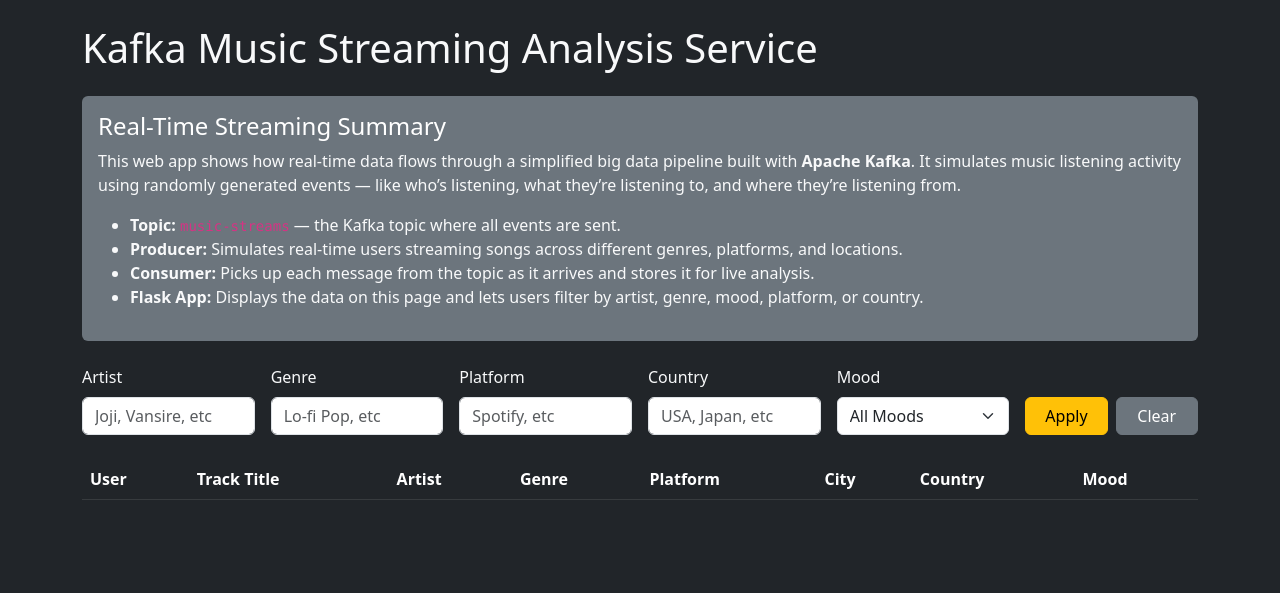
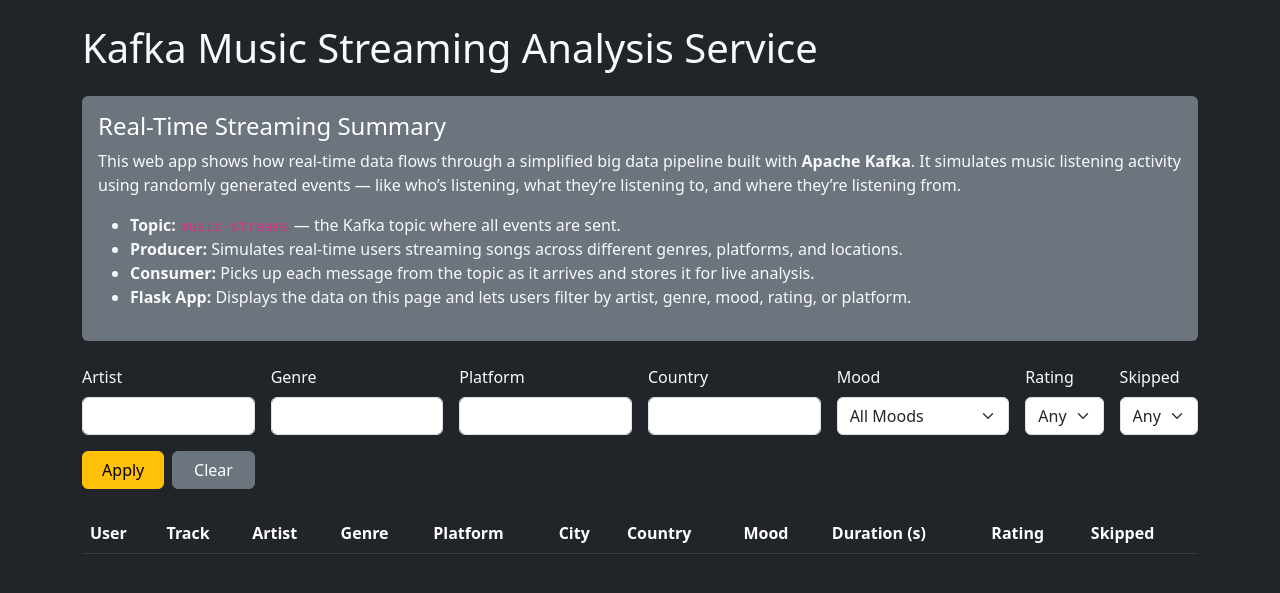
Before and after one commit to tpeterz/BigData_Kafka, a Flask app: page / in a window 1280 px wide. Shown: the top 593 px of the page. Run offline with Flask 3, Linux system fonts and the light colour scheme; lists and menus that the app fills with data are empty.

Commit message:
Update readme

```diff
--- a/app.py
+++ b/app.py
@@ -6,11 +6,14 @@
 
 @app.route('/')
 def index():
+    # Read filters from query params
     artist = request.args.get('artist', '').lower()
     genre = request.args.get('genre', '').lower()
     platform = request.args.get('platform', '').lower()
     country = request.args.get('country', '').lower()
     mood = request.args.get('mood', '').lower()
+    rating = request.args.get('rating', '').strip()
+    skipped = request.args.get('skipped', '').lower()
 
     filtered = []
     for msg in received_messages:
@@ -24,10 +27,17 @@
             continue
         if mood and mood not in msg.get('mood', '').lower():
             continue
+        if rating and str(msg.get('rating', '')) != rating:
+            continue
+        if skipped:
+            is_skipped = msg.get('skipped', False)
+            if skipped == "yes" and not is_skipped:
+                continue
+            if skipped == "no" and is_skipped:
+                continue
         filtered.append(msg)
 
     return render_template('index.html', messages=filtered)
-
 
 def start_consumer():
     print("Starting consumer thread from Flask app...")
--- a/consumer.py
+++ b/consumer.py
@@ -15,10 +15,15 @@
 received_messages = []
 
 def consume_messages():
-    global received_messages  # <- ensures shared access
+    global received_messages
     for message in consumer:
-        data = message.value
-        print(f"Received: {data}")
-        received_messages.append(data)
-        if len(received_messages) > 50:
-            received_messages.pop(0)
+        try:
+            data = message.value
+
+            print(f"Received: {data}")
+            received_messages.append(data)
+
+            if len(received_messages) > 50:
+                received_messages.pop(0)
+        except Exception as e:
+            print("Error processing message:", e)
--- a/templates/index.html
+++ b/templates/index.html
@@ -21,7 +21,7 @@
                 <li><strong>Topic:</strong> <code>music-streams</code> — the Kafka topic where all events are sent.</li>
                 <li><strong>Producer:</strong> Simulates real-time users streaming songs across different genres, platforms, and locations.</li>
                 <li><strong>Consumer:</strong> Picks up each message from the topic as it arrives and stores it for live analysis.</li>
-                <li><strong>Flask App:</strong> Displays the data on this page and lets users filter by artist, genre, mood, platform, or country.</li>
+                <li><strong>Flask App:</strong> Displays the data on this page and lets users filter by artist, genre, mood, rating, or platform.</li>
             </ul>
         </div>
 
@@ -29,19 +29,19 @@
         <form method="get" class="mb-4 row g-3 align-items-end">
             <div class="col-md-2">
                 <label for="artist" class="form-label">Artist</label>
-                <input type="text" class="form-control" name="artist" id="artist" placeholder="Joji, Vansire, etc" value="{{ request.args.get('artist', '') }}">
+                <input type="text" class="form-control" name="artist" id="artist" value="{{ request.args.get('artist', '') }}">
             </div>
             <div class="col-md-2">
                 <label for="genre" class="form-label">Genre</label>
-                <input type="text" class="form-control" name="genre" id="genre" placeholder="Lo-fi Pop, etc" value="{{ request.args.get('genre', '') }}">
+                <input type="text" class="form-control" name="genre" id="genre" value="{{ request.args.get('genre', '') }}">
             </div>
             <div class="col-md-2">
                 <label for="platform" class="form-label">Platform</label>
-                <input type="text" class="form-control" name="platform" id="platform" placeholder="Spotify, etc" value="{{ request.args.get('platform', '') }}">
+                <input type="text" class="form-control" name="platform" id="platform" value="{{ request.args.get('platform', '') }}">
             </div>
             <div class="col-md-2">
                 <label for="country" class="form-label">Country</label>
-                <input type="text" class="form-control" name="country" id="country" placeholder="USA, Japan, etc" value="{{ request.args.get('country', '') }}">
+                <input type="text" class="form-control" name="country" id="country" value="{{ request.args.get('country', '') }}">
             </div>
             <div class="col-md-2">
                 <label for="mood" class="form-label">Mood</label>
@@ -52,25 +52,44 @@
                     {% endfor %}
                 </select>
             </div>
+            <div class="col-md-1">
+                <label for="rating" class="form-label">Rating</label>
+                <select id="rating" name="rating" class="form-select">
+                    <option value="">Any</option>
+                    {% for r in range(0, 6) %}
+                    <option value="{{ r }}" {% if request.args.get('rating') == r|string %}selected{% endif %}>{{ r }}</option>
+                    {% endfor %}
+                </select>
+            </div>
+            <div class="col-md-1">
+                <label for="skipped" class="form-label">Skipped</label>
+                <select id="skipped" name="skipped" class="form-select">
+                    <option value="">Any</option>
+                    <option value="yes" {% if request.args.get('skipped') == 'yes' %}selected{% endif %}>Yes</option>
+                    <option value="no" {% if request.args.get('skipped') == 'no' %}selected{% endif %}>No</option>
+                </select>
+            </div>
             <div class="col-md-2 d-flex gap-2">
                 <button type="submit" class="btn btn-warning w-100">Apply</button>
                 <a href="/" class="btn btn-secondary w-100">Clear</a>
             </div>
         </form>
 
-
         <!-- Streaming Data Table -->
         <table class="table table-dark table-striped">
             <thead>
                 <tr>
                     <th>User</th>
-                    <th>Track Title</th>
+                    <th>Track</th>
                     <th>Artist</th>
                     <th>Genre</th>
                     <th>Platform</th>
                     <th>City</th>
                     <th>Country</th>
                     <th>Mood</th>
+                    <th>Duration (s)</th>
+                    <th>Rating</th>
+                    <th>Skipped</th>
                 </tr>
             </thead>
             <tbody>
@@ -84,6 +103,9 @@
                     <td>{{ msg.location.city }}</td>
                     <td>{{ msg.location.country }}</td>
                     <td>{{ msg.mood }}</td>
+                    <td>{{ msg.duration }}</td>
+                    <td>{{ msg.rating }}</td>
+                    <td>{{ "Yes" if msg.skipped else "No" }}</td>
                 </tr>
                 {% endfor %}
             </tbody>
```
Also changed, not shown: README.md.
